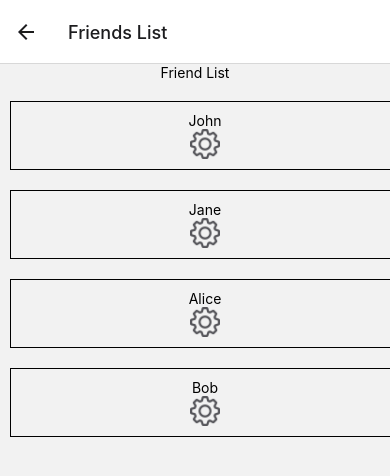
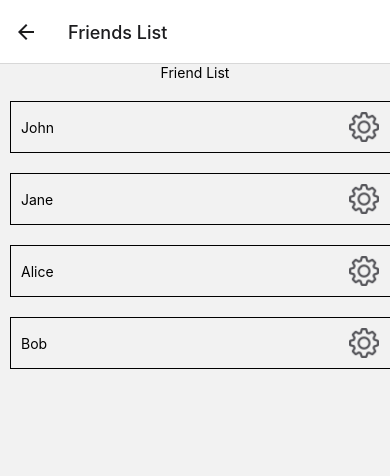
Before and after one commit to dvdgamer/pal-pals, a React Native app in the folder pal-pals/: screen / in a window 390 px wide. Both pictures are taken after a click on the element 37 px from the left and 32 px from the top of the page. Shown: the top 476 px of the page. Built offline with nearby package versions, Linux system fonts and the light colour scheme.

Commit message:
button in friends list are now properly in line

```diff
--- a/pal-pals/app/screens/friendsList.tsx
+++ b/pal-pals/app/screens/friendsList.tsx
@@ -25,11 +25,10 @@ export default function FriendList() {
     <View style={styles.friendElementContainer}>
       <Text>{item.name}</Text>
       <TouchableOpacity>
-      {/* This is a button to view the friend's profile */}
         <Image
           source={require("../../assets/images/cog.png")}
           resizeMode="cover"
-          style={{ width: 30, height: 30 }}
+          style={{ width: 30, height: 30, marginRight: 10 }}
         />
       </TouchableOpacity>
     </View>
@@ -50,7 +49,8 @@ export default function FriendList() {
 
 const styles = StyleSheet.create({
   friendElementContainer: {
-    flex: 1,
+    // flex: 1,
+    flexDirection: "row",
     justifyContent: "space-between",
     alignItems: "center",
     fontSize: 24,
@@ -61,10 +61,8 @@ const styles = StyleSheet.create({
     width: "100%",
   },
   friendText: {
-    flex: 1,
     fontSize: 24,
     margin: 10,
     width: "100%",
-    // paddingLeft: 10,
   },
 });
```
